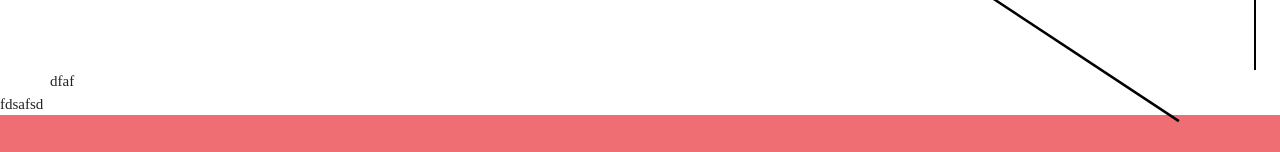
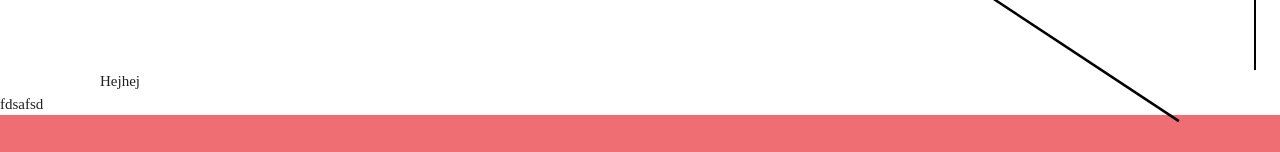
Before and after one commit to ellinorwase/how-to-git, a React (Create React App) app: page / in a window 1280 px wide. Shown: the part 730-882 px from the top of the page. Built offline with nearby package versions, Linux system fonts and the light colour scheme; a web font is replaced by a local one.

Commit message:
changed class name

```diff
--- a/src/components/commands.js
+++ b/src/components/commands.js
@@ -5,8 +5,8 @@ import '../css/commands.css'
 export class commands extends Component {
     render() {
         return (
-            <div className='wrapper3'>
-                dfaf
+            <div className='wrapper1'>
+                Hejhej
             </div>
         )
     }
--- a/src/css/commands.css
+++ b/src/css/commands.css
@@ -1,5 +1,5 @@
-.wrapper3{
-    margin-left: 50px;
+.wrapper1{
+    margin-left: 100px;
 
 
 }
```
